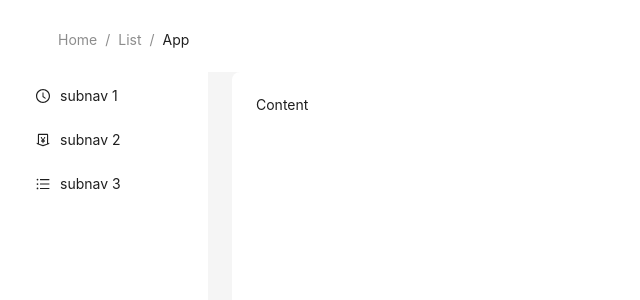
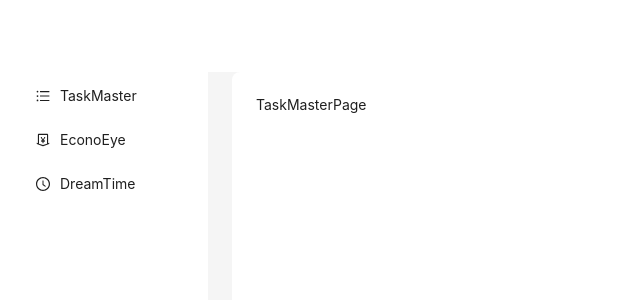
Before and after one commit to Vladon305/Visionary-Suite, a React (Vite) app: page /task-master in a window 1280 px wide. Shown: the top 300 px of the page, without its empty margins (0-640 px from the left). Built offline with nearby package versions, Linux system fonts and the light colour scheme.

Commit message:
added routing and layout

```diff
--- a/src/App.tsx
+++ b/src/App.tsx
@@ -1,9 +1,10 @@
-import { Layout } from "./shared";
+import { RouterProvider } from 'react-router-dom';
+import { router } from './app/router';
 
 function App() {
   return (
     <>
-      <Layout />
+      <RouterProvider router={router} />
     </>
   );
 }
--- /dev/null
+++ b/src/app/index.ts
@@ -0,0 +1 @@
+export * from './router';
--- /dev/null
+++ b/src/app/router/index.ts
@@ -0,0 +1 @@
+export { router } from './router.tsx';
--- a/src/app/router.tsx
+++ b/src/app/router/router.tsx
@@ -1,15 +1,24 @@
 import { createBrowserRouter } from 'react-router-dom';
-import { RootPage } from 'pages/root';
-import { RootLayoutPage } from 'pages/root-layout';
+import ErrorPage from 'shared/ui/error';
+import {
+  DreamTimePage,
+  EconoEyePage,
+  TaskMasterPage,
+  RootLayoutPage,
+  RootPage,
+} from 'pages';
 
 export const router = createBrowserRouter([
   {
+    path: '/',
     element: <RootPage />,
     children: [
       {
         element: <RootLayoutPage />,
         children: [
-          // { path: "/transactions", element: <TransactionsPage /> },
+          { path: '/task-master', element: <TaskMasterPage /> },
+          { path: '/econo-eye', element: <EconoEyePage /> },
+          { path: '/dream-time', element: <DreamTimePage /> },
           // { path: "/statistics", element: <StatisticsPage /> },
           // { path: "/balances", element: <BalancesPage /> },
           // {
@@ -17,6 +26,7 @@ export const router = createBrowserRouter([
           //   element: <SettingsPage />,
           // },
         ],
+        errorElement: <ErrorPage />,
       },
       // {
       //   path: "/",
--- a/src/pages/root-layout/ui/root-layout-page.tsx
+++ b/src/pages/root-layout/ui/root-layout-page.tsx
@@ -1,12 +1,19 @@
-import { Outlet } from "react-router-dom";
+import { ReactElement } from 'react';
+import { Outlet } from 'react-router-dom';
+import { Layout } from 'shared';
 
-import { NavBar } from "@widgets/navigation";
+// import { NavBar } from "@widgets/navigation";
+type RootLayoutPageProps = {
+  children?: ReactElement;
+};
 
-export const RootLayoutPage = () => {
+export const RootLayoutPage = ({ children }: RootLayoutPageProps) => {
   return (
-    <div className="pb-26">
-      <Outlet />
-      <NavBar />
+    <div className='pb-26'>
+      <Layout>
+        <Outlet />
+      </Layout>
+      {/* <NavBar /> */}
     </div>
   );
 };
--- a/src/pages/root/ui/root-page.tsx
+++ b/src/pages/root/ui/root-page.tsx
@@ -1,28 +1,28 @@
-import { App as AppPlugin } from "@capacitor/app";
-import { useEffect } from "react";
-import { Outlet, useNavigate } from "react-router-dom";
+// import { App as AppPlugin } from "@capacitor/app";
+import { useEffect } from 'react';
+import { Outlet, useNavigate } from 'react-router-dom';
 
-import {
-  BackButtonHandler,
-  useBackButtonContext,
-} from "@shared/lib/back-button-context";
+// import {
+//   BackButtonHandler,
+//   useBackButtonContext,
+// } from "@shared/lib/back-button-context";
 
 export const RootPage = () => {
   const navigate = useNavigate();
-  const { register, unregister } = useBackButtonContext();
+  // const { register, unregister } = useBackButtonContext();
 
-  useEffect(() => {
-    const handler: BackButtonHandler = ({ canGoBack }) => {
-      if (!canGoBack) {
-        AppPlugin.minimizeApp();
-      } else {
-        navigate(-1);
-      }
-    };
-    register(handler, 0);
+  // useEffect(() => {
+  //   const handler: BackButtonHandler = ({ canGoBack }) => {
+  //     if (!canGoBack) {
+  //       AppPlugin.minimizeApp();
+  //     } else {
+  //       navigate(-1);
+  //     }
+  //   };
+  //   register(handler, 0);
 
-    return () => unregister(handler);
-  }, [navigate, register, unregister]);
+  //   return () => unregister(handler);
+  // }, [navigate, register, unregister]);
 
   return <Outlet />;
 };
--- a/src/shared/const/sidebar-items.ts
+++ b/src/shared/const/sidebar-items.ts
@@ -1,21 +1,24 @@
 import React from 'react';
-import { MenuProps } from 'antd';
 import {
   MoneyCollectOutlined,
   UnorderedListOutlined,
   ClockCircleOutlined,
 } from '@ant-design/icons';
 
-export const sidebarItems: MenuProps['items'] = [
-  ClockCircleOutlined,
-  MoneyCollectOutlined,
-  UnorderedListOutlined,
-].map((icon, index) => {
-  const key = String(index + 1);
-
-  return {
-    key: `sub${key}`,
-    icon: React.createElement(icon),
-    label: `subnav ${key}`,
-  };
-});
+export const sidebarItems = [
+  {
+    key: `task-master`,
+    icon: React.createElement(UnorderedListOutlined),
+    label: `TaskMaster`,
+  },
+  {
+    key: `econo-eye`,
+    icon: React.createElement(MoneyCollectOutlined),
+    label: `EconoEye`,
+  },
+  {
+    key: `dream-time`,
+    icon: React.createElement(ClockCircleOutlined),
+    label: `DreamTime`,
+  },
+];
--- /dev/null
+++ b/src/shared/ui/error/index.tsx
@@ -0,0 +1,16 @@
+import { useRouteError } from 'react-router-dom';
+
+export default function ErrorPage() {
+  const error = useRouteError() as { message: string; statusText: string };
+  console.error(error);
+
+  return (
+    <div id='error-page'>
+      <h1>Oops!</h1>
+      <p>Sorry, an unexpected error has occurred.</p>
+      <p>
+        <i>{error.statusText || error.message}</i>
+      </p>
+    </div>
+  );
+}
--- a/src/shared/ui/index.ts
+++ b/src/shared/ui/index.ts
@@ -1,2 +1,3 @@
-export * from "./header";
-export * from "./main-layout";
+export * from './header';
+export * from './main-layout';
+export * from './error';
--- a/src/shared/ui/main-layout/layout.tsx
+++ b/src/shared/ui/main-layout/layout.tsx
@@ -1,11 +1,11 @@
-import { Breadcrumb, Layout, theme } from 'antd';
+import { Layout, theme } from 'antd';
 import { Header } from '../header';
 import { Sidebar } from '../sidebar';
 import { sidebarItems } from 'shared';
 
 const { Content } = Layout;
 
-export const MainLayout = () => {
+export const MainLayout = ({ children }) => {
   const {
     token: { colorBgContainer, borderRadiusLG },
   } = theme.useToken();
@@ -14,11 +14,13 @@ export const MainLayout = () => {
     <>
       <Layout>
         <Header background={colorBgContainer}>
-          <Breadcrumb style={{ margin: '16px 0' }}>
-            <Breadcrumb.Item>Home</Breadcrumb.Item>
-            <Breadcrumb.Item>List</Breadcrumb.Item>
-            <Breadcrumb.Item>App</Breadcrumb.Item>
-          </Breadcrumb>
+          <>
+            {/* <Breadcrumb style={{ margin: '16px 0' }}>
+              <Breadcrumb.Item>Home</Breadcrumb.Item>
+              <Breadcrumb.Item>List</Breadcrumb.Item>
+              <Breadcrumb.Item>App</Breadcrumb.Item>
+            </Breadcrumb> */}
+          </>
         </Header>
         <Layout>
           <Sidebar background={colorBgContainer} menuItems={sidebarItems} />
@@ -32,7 +34,7 @@ export const MainLayout = () => {
                 borderRadius: borderRadiusLG,
               }}
             >
-              Content
+              {children}
             </Content>
           </Layout>
         </Layout>
--- a/src/shared/ui/sidebar/sidebar.tsx
+++ b/src/shared/ui/sidebar/sidebar.tsx
@@ -1,17 +1,22 @@
 import { Layout, Menu, MenuProps } from 'antd';
+import { useNavigate } from 'react-router-dom';
 
 const { Sider } = Layout;
 
 type Props = { background?: string; menuItems?: MenuProps['items'] };
 
 export const Sidebar = ({ background, menuItems }: Props) => {
+  const navigate = useNavigate();
   return (
     <Sider width={200} style={{ background }}>
       <Menu
         mode='inline'
-        defaultSelectedKeys={['1']}
-        defaultOpenKeys={['sub1']}
+        // defaultSelectedKeys={['1']}
+        // defaultOpenKeys={['sub1']}
         style={{ height: '100%', borderRight: 0 }}
+        onSelect={({ key }) => {
+          navigate(key);
+        }}
         items={menuItems}
       />
     </Sider>
```
